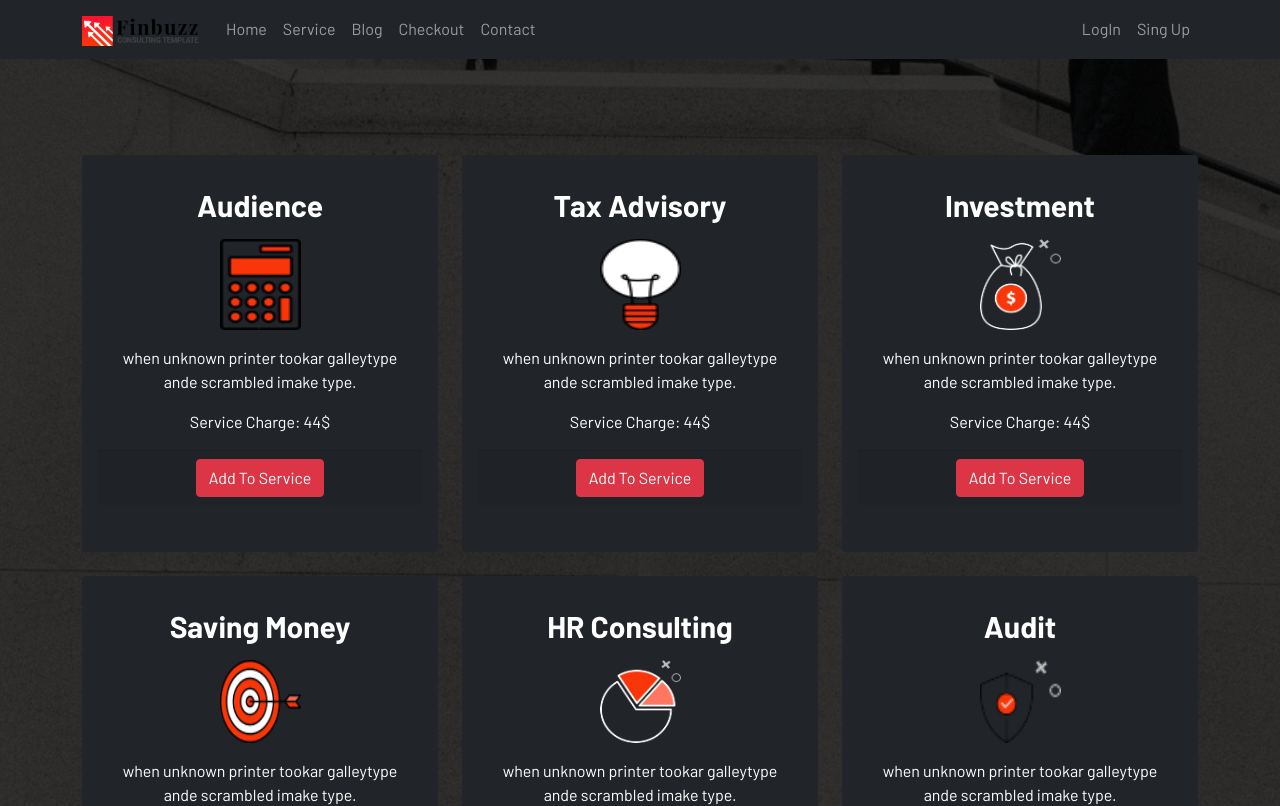
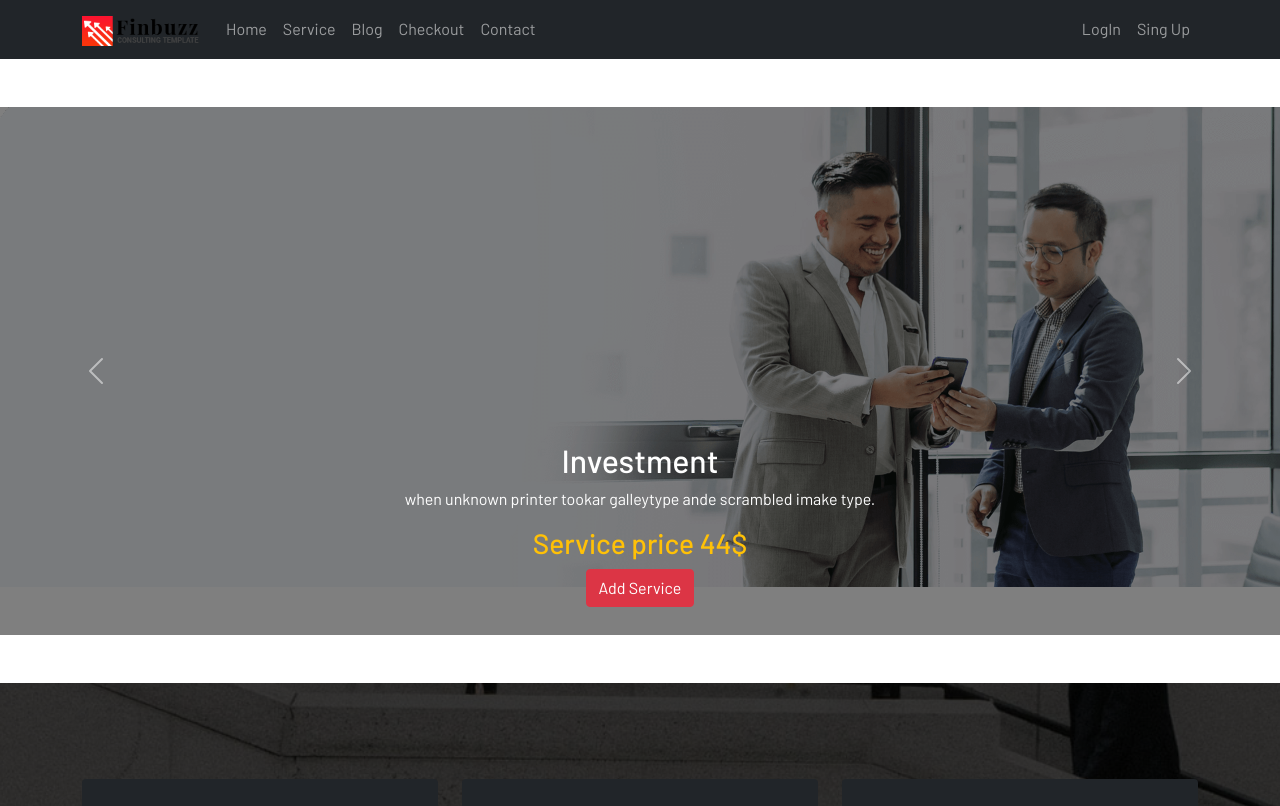
Before and after one commit to mkpbd/independent-service-provider, a React (Create React App) app: page /about in a window 1280 px wide. Shown: the top 806 px of the page. Built offline with nearby package versions, Linux system fonts and the light colour scheme.

Commit message:
slider part add

```diff
--- a/public/data/service.json
+++ b/public/data/service.json
@@ -4,42 +4,48 @@
        "serviceName":"Audience",
        "serviceIcon":"images/figuer/figure31.png",
        "serviceSummary":"when unknown printer tookar galleytype ande scrambled imake type.",
-       "price":44
+       "price":44,
+       "serviceImage":"images/slider2.png"
     },
     {
        "id":2,
        "serviceName":"Tax Advisory",
        "serviceIcon":"images/figuer/figure30.png",
        "serviceSummary":"when unknown printer tookar galleytype ande scrambled imake type.",
-       "price":44
+       "price":44,
+       "serviceImage":"images/slider1.png"
     },
     {
        "id":3,
        "serviceName":"Investment",
        "serviceIcon":"images/figuer/figure47.png",
        "serviceSummary":"when unknown printer tookar galleytype ande scrambled imake type.",
-       "price":44
+       "price":44,
+       "serviceImage":"images/slider2.png"
     },
     {
        "id":4,
        "serviceName":"Saving Money",
        "serviceIcon":"images/figuer/figure59.png",
        "serviceSummary":"when unknown printer tookar galleytype ande scrambled imake type.",
-       "price":44
+       "price":44,
+       "serviceImage":"images/slider1.png"
     },
     {
        "id":5,
        "serviceName":"HR Consulting",
        "serviceIcon":"images/figuer/figure46.png",
        "serviceSummary":"when unknown printer tookar galleytype ande scrambled imake type.",
-       "price":44
+       "price":44,
+       "serviceImage":"images/slider2.png"
     },
     {
        "id":6,
        "serviceName":"Audit",
        "serviceIcon":"images/figuer/figure43.png",
        "serviceSummary":"when unknown printer tookar galleytype ande scrambled imake type.",
-       "price":44
+       "price":44,
+       "serviceImage":"images/slider1.png"
     }
 
 
--- a/src/App.js
+++ b/src/App.js
@@ -3,11 +3,13 @@ import './App.css';
 import 'bootstrap/dist/css/bootstrap.min.css';
 import Header from './components/Shared/Header/Header';
 import Service from './components/Service/Service';
+import Banner from './Pages/Home/Banner/Banner';
 
 function App() {
   return (
     <div className="App">
         <Header></Header>
+        <Banner></Banner>
         <Service></Service>
     </div>
   );
--- /dev/null
+++ b/src/Pages/Home/Banner/Banner.css
@@ -0,0 +1,16 @@
+.img-opacity{
+    position: relative;
+}
+.img-opacity::before{
+    width: 100%;
+    height: 100%;
+    content: '';
+    position: absolute;
+    top:0;
+    left: 0;
+    background: rgba(0, 0, 0, .5);
+}
+
+.caption-opacity{
+    background: rgba(0, 0, 0, .5);
+}
--- /dev/null
+++ b/src/Pages/Home/Banner/Banner.js
@@ -0,0 +1,43 @@
+
+import React, { useContext } from "react";
+import { Button, Carousel, Container } from "react-bootstrap";
+import { ServiceContext } from "../../../components/Service/Service";
+import useService from "../../../hooks/useService";
+import './Banner.css'
+
+const Banner = () => {
+    const [services] = useService();
+
+  return (
+
+      <Carousel className="py-5">
+        {
+            services.map(service =>(
+                <Carousel.Item interval={2000} key={service.id} className="img-opacity">
+                <img
+                  className="d-block w-100"
+                  src={service.serviceImage}
+                  alt="First slide"
+                />
+                 <Container className="my-5">
+                <Carousel.Caption className='py-2'>
+                  <h2>{service.serviceName}</h2>
+                  <p>{service.serviceSummary}</p>
+                  <h3 className="text-warning">Service price {service.price}$</h3>
+                  <Button className="btn btn-danger">Add Service</Button>
+
+                </Carousel.Caption>
+                </Container>
+              </Carousel.Item>
+            ))
+        }
+
+
+
+
+      </Carousel>
+
+  );
+};
+
+export default Banner;
```
